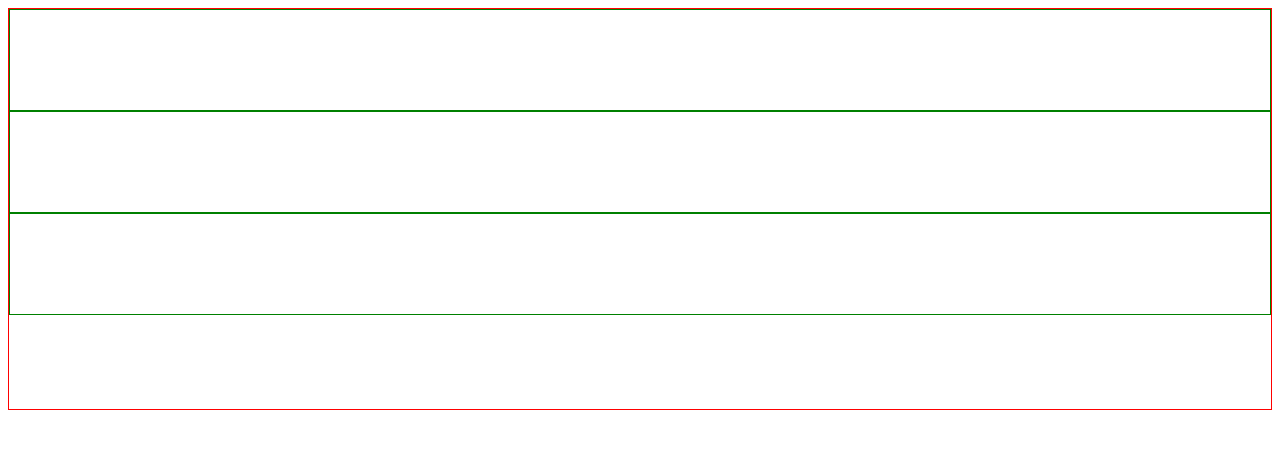
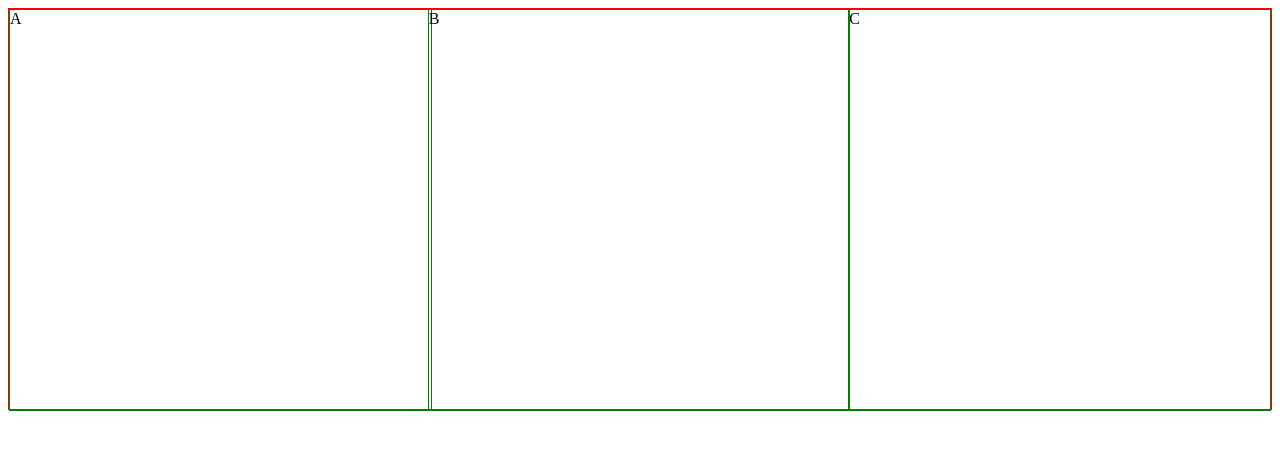
Before and after one commit to SupunWellappili/MyPractice, a plain HTML site: page CSS_new_layout/src/index.html in a window 1280 px wide. Drawn offline with Linux system fonts and the light colour scheme.

Commit message:
same colum step 01

```diff
--- a/CSS_new_layout/src/index.html
+++ b/CSS_new_layout/src/index.html
@@ -4,23 +4,43 @@
     <meta charset="UTF-8">
     <title>New Layout</title>
     <style>
-        section{
+        section {
+            position: relative;
             border: 1px red solid;
             height: 400px;
         }
 
-        section>div{
+        section > div {
             border: 1px solid green;
-            height: 100px;
+            height: 400px;
+            width: calc(100% / 3);
         }
+
+        section > div:nth-child(1) {
+            position: absolute;
+            left: 0;
+        }
+
+        section > div:nth-child(2) {
+            position: absolute;
+            right: calc(100% / 3);
+        }
+
+        section > div:nth-child(3) {
+            position: absolute;
+            right: 0;
+        }
+
+
     </style>
 </head>
 <body>
 
 <section>
-    <div></div>
-    <div></div>
-    <div></div>
+    <div>A</div>
+    <div>B</div>
+    <div>C</div>
+
 </section>
 
 </body>
```
Also changed, not shown: 1 other file.
